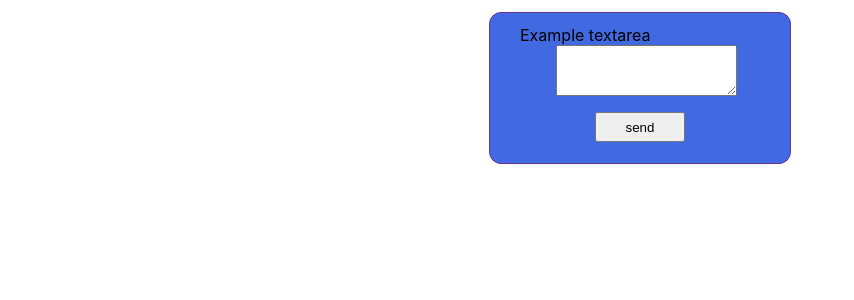
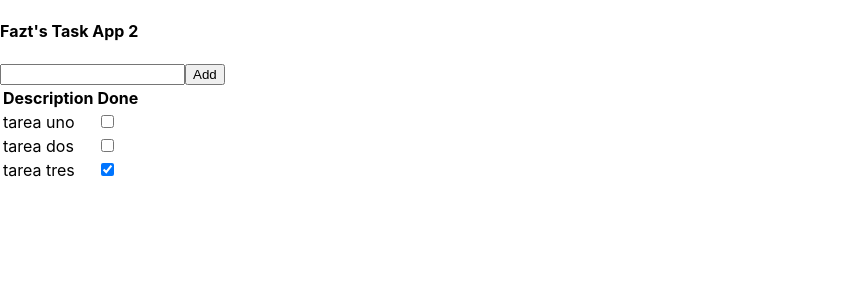
Before and after one commit to carlosrojaso/TODO-challenge, a React (Create React App) app: page / in a window 1280 px wide. Shown: the top 300 px of the page, without its empty margins (0-854 px from the left). Built offline with nearby package versions, Linux system fonts and the light colour scheme.

Commit message:
second commit

```diff
--- a/src/App.js
+++ b/src/App.js
@@ -1,13 +1,55 @@
-import "./App.css";
-import NuevaTarea from "./Tareas_pendientes/NuevaTarea";
+import React, { useState } from "react";
+import TaskBanner from "./componentes/TaskBanner";
+import TaskRow from "./componentes/TaskRow";
+import TaskCreator from "./componentes/TaskCreator";
 
 function App() {
-  const tareasUsuario = {
-    tarea: "complementar trabajo",
+  const [userName, setUserName] = useState("Fazt");
+  const [TaskItem, setTaskItem] = useState([
+    {
+      name: "tarea uno",
+      done: false,
+    },
+    {
+      name: "tarea dos",
+      done: false,
+    },
+    {
+      name: "tarea tres",
+      done: true,
+    },
+  ]);
+  console.log(TaskItem);
+
+  const toggleTask = (task) =>
+    setTaskItem(
+      TaskItem.map((t) => (t.name === task.name ? { ...t, done: !t.done } : t))
+    );
+
+  const taskTableRows = () =>
+    TaskItem.map((task) => (
+      <TaskRow task={task} key={task.name} toggleTask={toggleTask} />
+    ));
+
+  const createNewTask = (taskName) => {
+    if (!TaskItem.find((t) => t.name === taskName)) {
+      setTaskItem([...TaskItem, { name: taskName, done: false }]);
+    }
   };
+
   return (
     <div className="App">
-      <NuevaTarea />
+      <TaskBanner userName={userName} TaskItem={TaskItem}></TaskBanner>
+      <TaskCreator callback={createNewTask}></TaskCreator>
+      <table className="table table-striped table-bordered">
+        <thead>
+          <tr>
+            <th>Description</th>
+            <th>Done</th>
+          </tr>
+        </thead>
+        <tbody>{taskTableRows(true)}</tbody>
+      </table>
     </div>
   );
 }
--- a/src/Tareas_pendientes/NuevaTarea.js
+++ /dev/null
@@ -1,17 +0,0 @@
-import Tarea from "./Tarea";
-
-function NuevaTarea() {
-  const tareaNueva = (nueva) => {
-    const tarea = {
-      ...nueva,
-    };
-    console.log(tarea);
-  };
-  return (
-    <div>
-      <Tarea tarea={tareaNueva}></Tarea>
-    </div>
-  );
-}
-
-export default NuevaTarea;
--- a/src/Tareas_pendientes/Tarea.js
+++ /dev/null
@@ -1,38 +0,0 @@
-import React, { useState } from "react";
-import "./Tarea.css";
-
-function Tarea(props) {
-  const [tarea, setTarea] = useState("");
-  console.log(tarea);
-  const cambiarTarea = (event) => {
-    setTarea(event.target.value);
-  };
-
-  const send = function (event) {
-    event.preventDefault();
-    const tareaNueva = {
-      tarea: tarea,
-    };
-    props.tarea(tareaNueva);
-  };
-
-  return (
-    <div className="primero">
-      <form onSubmit={send}>
-        <div class="mb-3">
-          <label className="nota">Example textarea</label>
-          <textarea
-            className="tarea"
-            rows="3"
-            onChange={cambiarTarea}
-          ></textarea>
-        </div>
-        <div>
-          <button type="submit">send</button>
-        </div>
-      </form>
-    </div>
-  );
-}
-
-export default Tarea;
--- /dev/null
+++ b/src/componentes/TaskBanner.js
@@ -0,0 +1,9 @@
+function TaskBanner(props) {
+    return (
+      <h4 className="bg-primary text-white text-center p-4">
+        {props.userName}'s Task App {props.TaskItem.filter((t) => !t.done).length}
+      </h4>
+    );
+  }
+
+  export default TaskBanner;
--- /dev/null
+++ b/src/componentes/TaskCreator.js
@@ -0,0 +1,31 @@
+import React, { useState } from "react";
+
+export const TaskCreator = (props) => {
+  const [newTaskName, setNewTaskName] = useState("");
+
+  const updateNewTaskValue = (e) => setNewTaskName(e.target.value);
+
+  const createNewTask = (event) => {
+    event.preventDefault();
+    props.callback(newTaskName);
+    setNewTaskName("");
+  };
+
+  return (
+    <div className="my-1">
+      <form action="" onSubmit={createNewTask}>
+        <input
+          type="text"
+          className="form-control"
+          value={newTaskName}
+          onChange={updateNewTaskValue}
+        />
+        <button className="btn btn-primary mt-1" type="submit">
+          Add
+        </button>
+      </form>
+    </div>
+  );
+};
+
+export default TaskCreator;
--- /dev/null
+++ b/src/componentes/TaskRow.js
@@ -0,0 +1,18 @@
+import React from "react";
+
+function TaskRow(props) {
+  return (
+    <tr key={props.task.name}>
+      <td>{props.task.name}</td>
+      <td>
+        <input
+          type="checkbox"
+          checked={props.task.done}
+          onChange={() => props.toggleTask(props.task)}
+        />
+      </td>
+    </tr>
+  );
+}
+
+export default TaskRow;
```
Also changed, not shown: src/Tareas_pendientes/ListaTareas.js (deleted), src/componentes/Lista.js (added), src/componentes/Tarea.css (renamed from src/Tareas_pendientes/Tarea.css).
